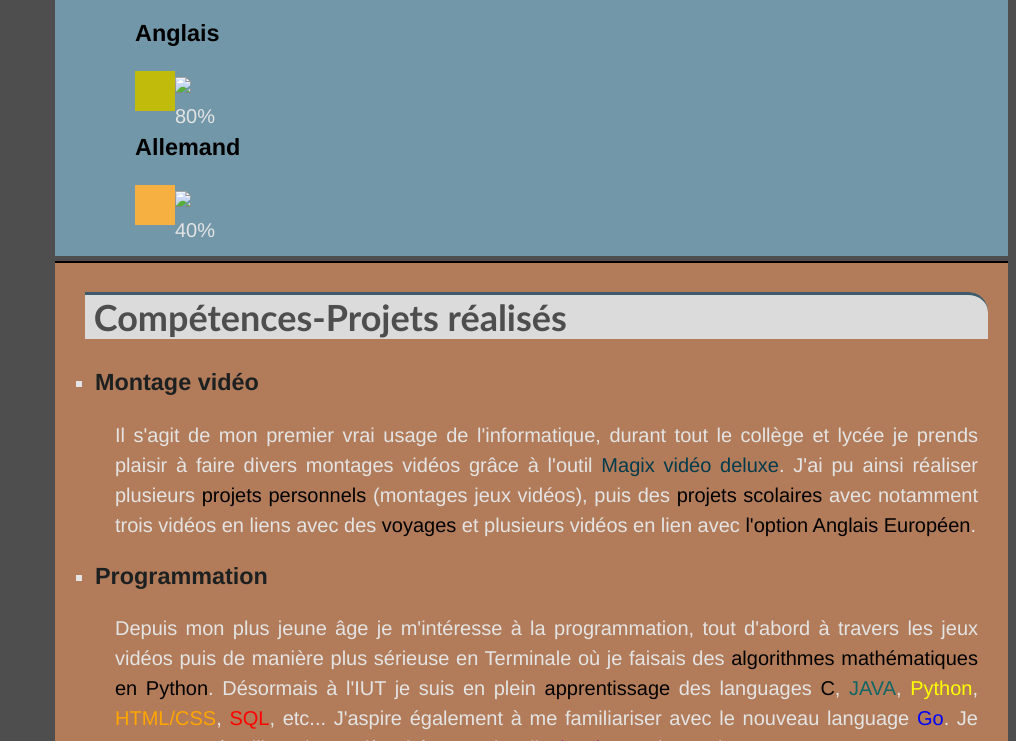
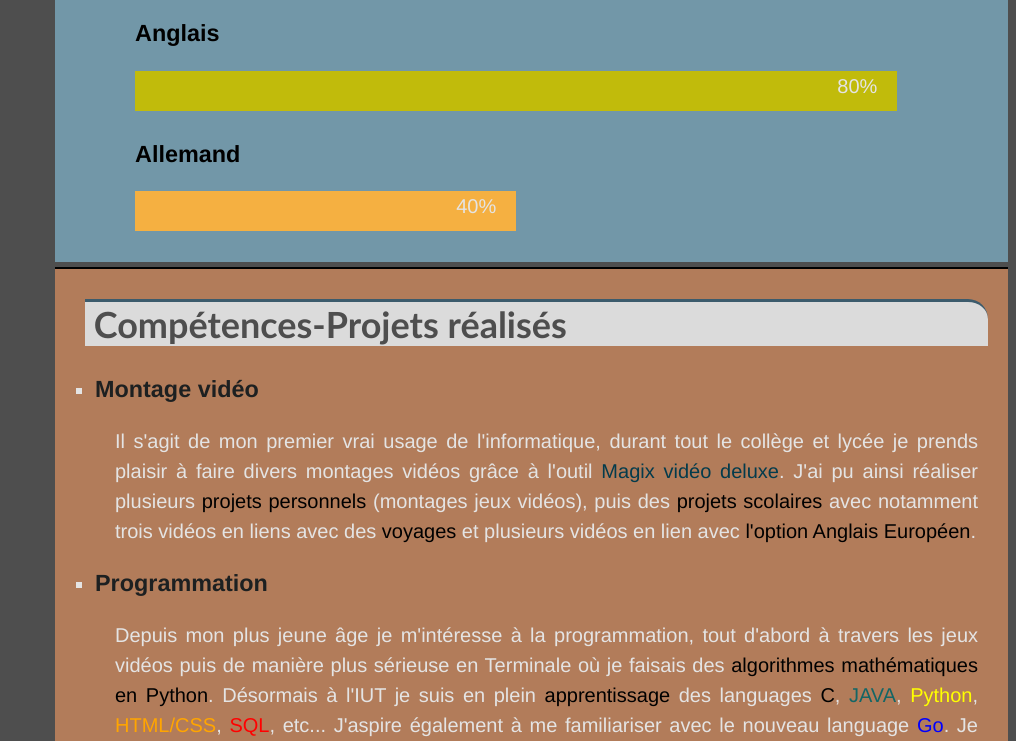
Before and after one commit to PLsergent/CVenLigne, a plain HTML site: page CV.html in a window 1280 px wide. Shown: the part 2418-3159 px from the top of the page, without its empty margins (264-1280 px from the left). Drawn offline with nearby package versions, Linux system fonts and the light colour scheme; some packages are replaced by stand-ins of ours; a script that the page names is missing.

Commit message:
fix anime issues

```diff
--- a/CV.css
+++ b/CV.css
@@ -236,47 +236,38 @@ header img:hover{
   background: rgba(138, 200, 229, 0.6);
   padding-bottom: 1px;
 }
-.Langues .jauge {
+.Langues .one .jauge {
     margin-left: 80px;
     background: #C1BB0B;
     width: 40px;
     height: 40px;
+    margin-bottom: 30px;
 }
-.Langues.jauge.in-view {
+.Langues .one .jauge.in-view {
     height: 40px;
-    width: 600px;
-    -webkit-transition-property: width; /* Safari */
-    -webkit-transition-duration: 2s; /* Safari */
+    width: 80%;
     transition-property: width;
     transition-duration: 1.5s;
     margin-left: 80px;
 }
-.Langues .jauge:hover img{
-  display:none;
-}
 .Langues .jauge p{
   text-align: right;
 }
-.Langues .jauge2 {
+.Langues .two .jauge {
+    margin-left: 80px;
+    background: #F5B041;
     width: 40px;
     height: 40px;
-    background:  #F5B041;
-    -webkit-transition-property: width; /* Safari */
-    -webkit-transition-duration: 2s; /* Safari */
+    margin-bottom: 30px;
+}
+.Langues .two .jauge.in-view {
+    height: 40px;
+    width: 40%;
     transition-property: width;
     transition-duration: 1.5s;
     margin-left: 80px;
-    margin-bottom: 30px;
 }
-.Langues .jauge2:hover {
-    width: 300px;
-}
-.Langues .jauge2:hover img{
-  display: none;
-}
-.Langues .jauge2 p{
-  text-align: right;
-}
+
 .Langues h3{
   margin-left: 80px;
   color: black;
--- a/CV.html
+++ b/CV.html
@@ -108,9 +108,9 @@ Rentrée décalée</a></li>
     <p>Je possède également quelques bases en <b>allemand</b>, j'ai pu réaliser un <font color="black">échange scolaire</font> avec
     un élève de Munich en classe de 3ème.</p>
     <h3>Anglais</h3>
-    <div class="jauge"><p><img src="file:///home/papalouis/everysaint/HTML/CVenLigne/Image1.png" height="20px" widht="20px">80%</p></div>
+    <div class="one"><div class="jauge"><p>80%</p></div></div>
     <h3>Allemand</h3>
-    <div class="jauge2"><p><img src="file:///home/papalouis/everysaint/HTML/CVenLigne/Image1.png" height="20px" widht="20px">40%</p></div>
+    <div class="two"><div class="jauge"><p>40%</p></div></div>
   </div>
   <div id ="Compétences"class="Compétences">
     <h2>&nbspCompétences-Projets réalisés</h2>
--- a/anime.js
+++ b/anime.js
@@ -1,3 +1,4 @@
+//code from https://codepen.io/SitePoint/pen/MwEaQM
 var $animation_elements = $('.jauge');
 var $window = $(window);
 
```
